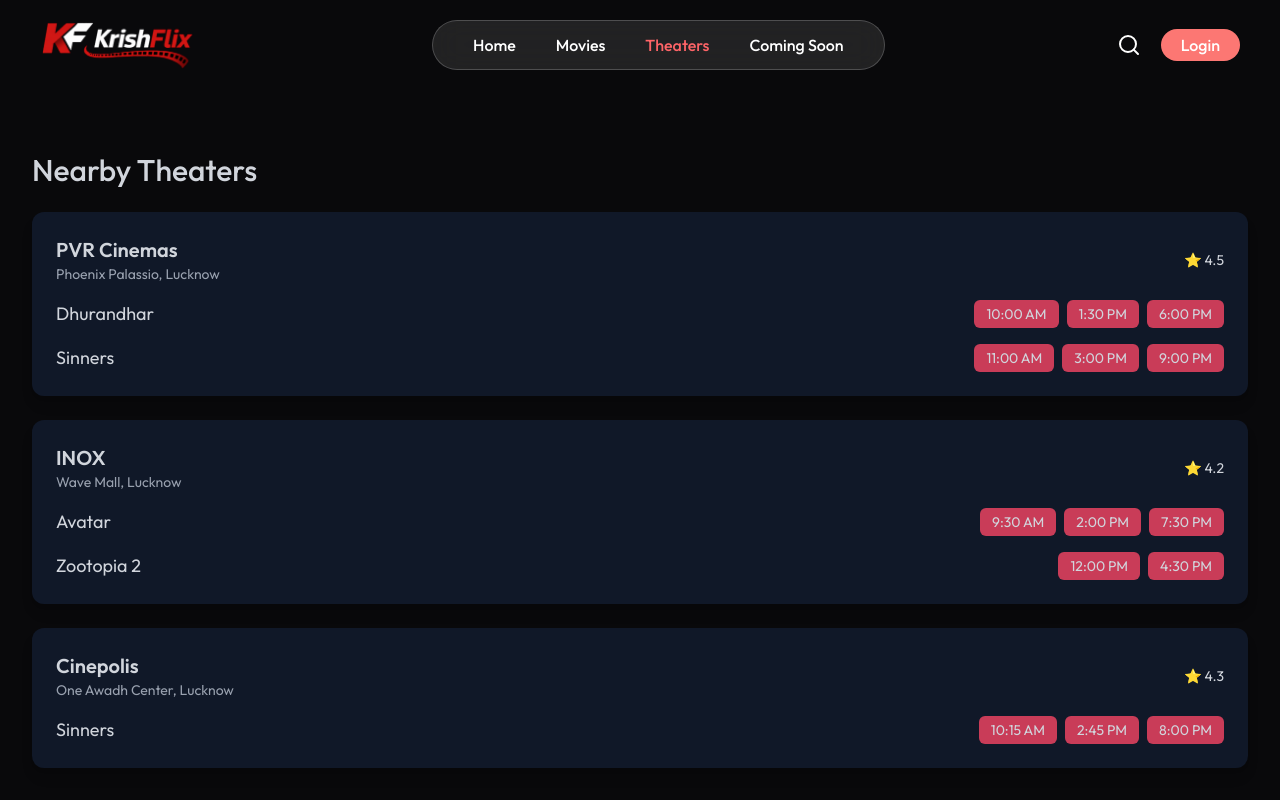
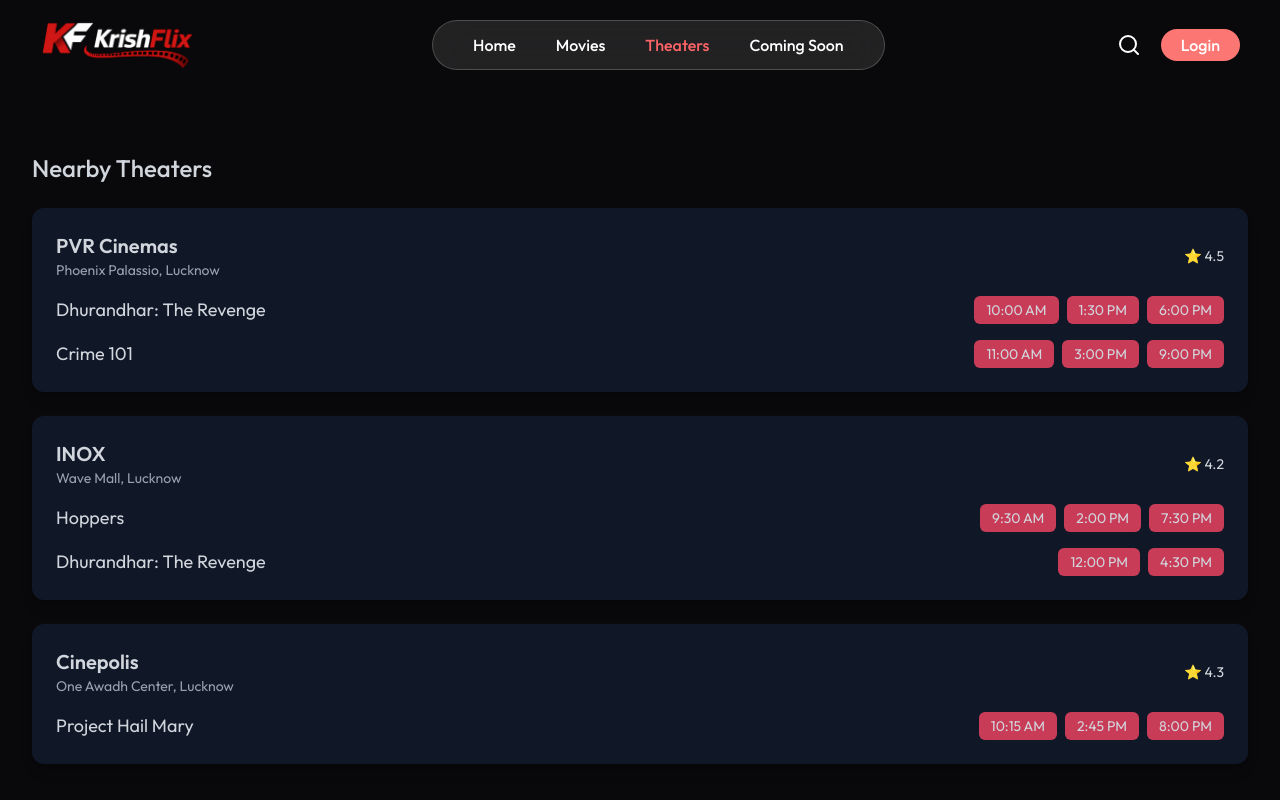
Before and after one commit to Krishnadks/KrishFlix, a React (Vite) app in the folder client/: page /theaters in a window 1280 px wide. Shown: the top 800 px of the page. Built offline with nearby package versions, Linux system fonts and the light colour scheme; no server answers.

Commit message:
ComingSoon

```diff
--- a/client/src/App.jsx
+++ b/client/src/App.jsx
@@ -1,10 +1,12 @@
 import MainRouter from "./Routes/MainRouter";
 import Navbar from "./components/Navbar";
 import Home from "./pages/Home";
+import { Toaster } from "react-hot-toast";
 const App = () => {
   return (
     <>
-    <MainRouter/>
+      <MainRouter />
+      <Toaster position="bottom-left" reverseOrder={false} />
     </>
   );
 };
--- a/client/src/assets/Data.js
+++ b/client/src/assets/Data.js
@@ -207,11 +207,11 @@ export const theatersData = [
     rating: 4.5,
     movies: [
       {
-        title: "Dhurandhar",
+        title: "Dhurandhar: The Revenge",
         timings: ["10:00 AM", "1:30 PM", "6:00 PM"],
       },
       {
-        title: "Sinners",
+        title: "Crime 101",
         timings: ["11:00 AM", "3:00 PM", "9:00 PM"],
       },
     ],
@@ -223,11 +223,11 @@ export const theatersData = [
     rating: 4.2,
     movies: [
       {
-        title: "Avatar",
+        title: "Hoppers",
         timings: ["9:30 AM", "2:00 PM", "7:30 PM"],
       },
       {
-        title: "Zootopia 2",
+        title: "Dhurandhar: The Revenge",
         timings: ["12:00 PM", "4:30 PM"],
       },
     ],
@@ -239,9 +239,38 @@ export const theatersData = [
     rating: 4.3,
     movies: [
       {
-        title: "Sinners",
+        title: "Project Hail Mary",
         timings: ["10:15 AM", "2:45 PM", "8:00 PM"],
       },
     ],
   },
 ];
+
+
+
+export const comingSoonData = [
+  {
+    id: "toxic",
+    title: "Toxic",
+    releaseDate: "04 Jun 2026",
+    poster: "https://i.pinimg.com/736x/ad/f1/03/adf103052c769b89e9f6efe3bb8d1249.jpg",
+  },
+  {
+    id: "dune-3",
+    title: "Dune: Part Three",
+    releaseDate: "18 Dec 2026",
+    poster: "https://upload.wikimedia.org/wikipedia/en/7/7b/Dune_Part_Three_poster.jpg",
+  },
+  {
+    id: "spirit",
+    title: "Spirit",
+    releaseDate: "05 Mar 2027",
+    poster: "https://images.filmibeat.com/webp/280x383/img/popcorn/movie_posters/spirit-20260101070556-20443.jpg",
+  },
+  {
+    id: "avengers-doomsday",
+    title: "Avengers: Doomsday",
+    releaseDate: "18 Dec 2026",
+    poster: "https://i.pinimg.com/736x/d1/ff/77/d1ff77f4f237249aae4ada4df91c1cba.jpg",
+  },
+];
--- a/client/src/components/Navbar.jsx
+++ b/client/src/components/Navbar.jsx
@@ -11,7 +11,7 @@ const Navbar = () => {
   const navigate = useNavigate();
 
   return (
-    <div className="w-full fixed px-4 sm:px-6 md:px-10 py-5 flex items-center justify-between text-white">
+    <div className="w-full z-20 fixed px-4 sm:px-6 md:px-10 py-5 flex items-center justify-between text-white">
       <Link to="/">
         <img src="/logo.jpeg" alt="logo" className="w-28 sm:w-32 md:w-40" />
       </Link>
--- a/client/src/pages/ComingSoon.jsx
+++ b/client/src/pages/ComingSoon.jsx
@@ -1,9 +1,49 @@
-import React from 'react'
+import { comingSoonData } from "../assets/Data";
+import Navbar from '../components/Navbar';
+import Footer from '../components/Footer'
+import BlurCircle from "../components/BlurCircle";
+import {toast} from 'react-hot-toast'
 
 const ComingSoon = () => {
+
+  const Notify = ()=> toast.success("🔔 Notify Later")
+
   return (
-    <div>ComingSoon</div>
-  )
-}
+    <>
+    <Navbar/>
+      <div className="py-40 text-gray-300 bg-[#09090b] ">
+        <BlurCircle bottom="0" left="-20px"/>
+        <div className=" px-20 lg:px-24 xl:px-30">
+          <h1 className="text-xl sm:text-2xl font-medium mb-15">Coming Soon 🎥 </h1>
+          <div className="flex flex-wrap gap-10">
+            {comingSoonData.map((movie) => (
+              <div
+                key={movie.id}
+                className="bg-gray-900 w-66 z-5 items-center justify-center rounded-xl overflow-hidden hover:scale-103 transition duration-300"
+              >
+                <img src={movie.poster} className="w-full h-80 object-cover" />
 
-export default ComingSoon
+                <div className="p-3">
+                  <h2 className="text-sm sm:text-base font-semibold">
+                    {movie.title}
+                  </h2>
+
+                  <p className="text-gray-400 text-xs sm:text-sm mt-1">
+                    📆 {movie.releaseDate}
+                  </p>
+
+                  <button onClick={Notify} className="mt-3 w-full py-1.5 text-sm bg-[#f84565] rounded-md hover:bg-[#ff2e55]">
+                    🔔 Notify Me
+                  </button>
+                </div>
+              </div>
+            ))}
+          </div>
+        </div>
+      </div>
+      <Footer/>
+    </>
+  );
+};
+
+export default ComingSoon;
--- a/client/src/pages/Theaters.jsx
+++ b/client/src/pages/Theaters.jsx
@@ -12,8 +12,7 @@ const Theaters = () => {
       <Navbar />
       <div className="py-30 text-gray-300 bg-[#09090b]">
       <div className="p-4 sm:p-6 md:p-8 ">
-        <h1 className="text-xl sm:text-3xl font-medium mb-6">Nearby Theaters</h1>
-
+        <h1 className="text-xl sm:text-2xl font-medium mb-6">Nearby Theaters</h1>
         <div className="flex flex-col gap-6">
           {theatersData.map((theater) => (
             <div
```
